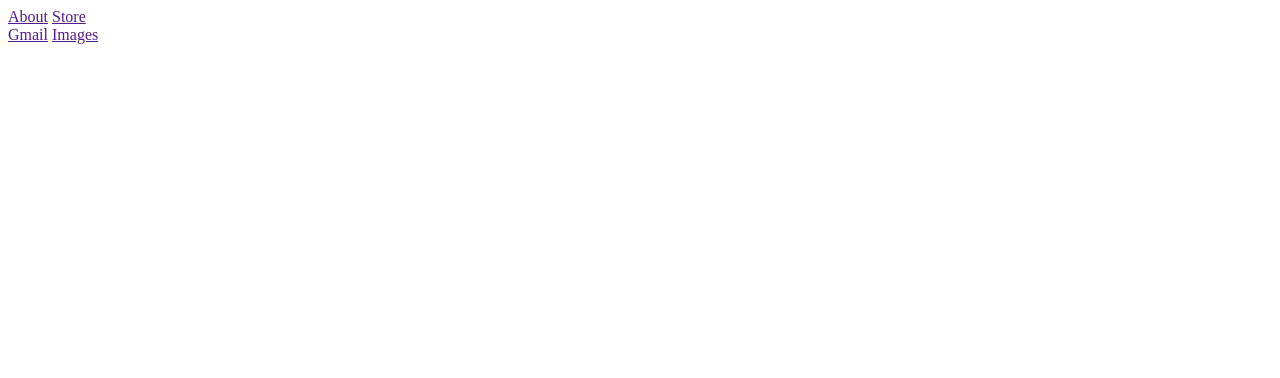
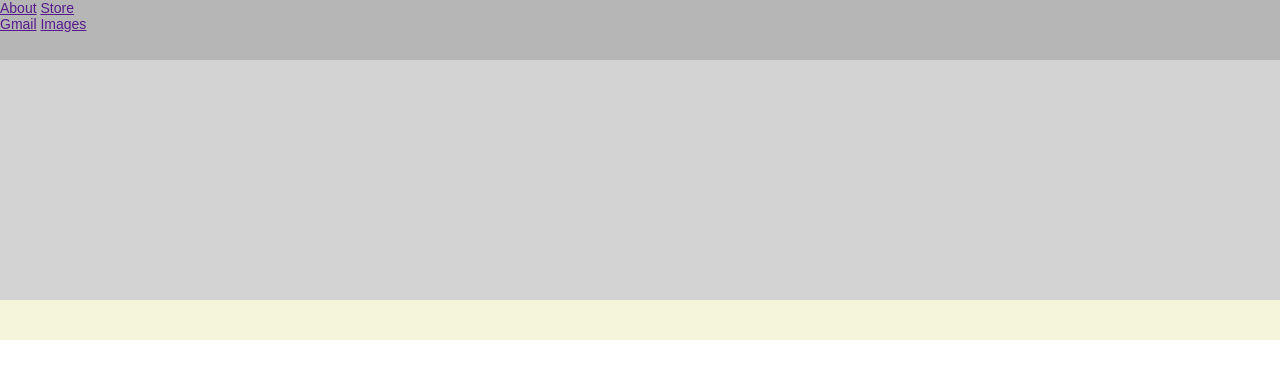
Before and after one commit to wrufusii/google-homepage, a plain HTML site: page index.html in a window 1280 px wide. Drawn offline with Linux system fonts and the light colour scheme.

Commit message:
logo and footer styles

```diff
--- a/index.html
+++ b/index.html
@@ -2,6 +2,7 @@
 <html lang="en">
 <head>
     <meta charset="UTF-8">
+    <link rel="stylesheet" href="styles.css">
     <title>Google</title>
 </head>
 <body>
--- a/styles.css
+++ b/styles.css
@@ -1,3 +1,7 @@
+html {
+  height: 100%;
+}
+
 body {
   height: 100%;
   margin: 0;
@@ -8,5 +12,28 @@ body {
   background-color: #fff;
 }
 
-#nav {
+#wrapper {
+  height: 100%;
 }
+
+#nav-bar {
+  height: 60px;
+  background-color: rgb(182, 182, 182);
+}
+
+#logo {
+  background-color: rgb(211, 211, 211);
+  height: calc(100% - 560px);
+  min-height: 92px;
+}
+
+#inputs {
+  padding: 20px;
+  max-height: 160px;
+  background-color: beige;
+}
+
+#spacer {
+  background-color: rgb(211, 211, 211);
+  flex-grow: 1;
+}
```
